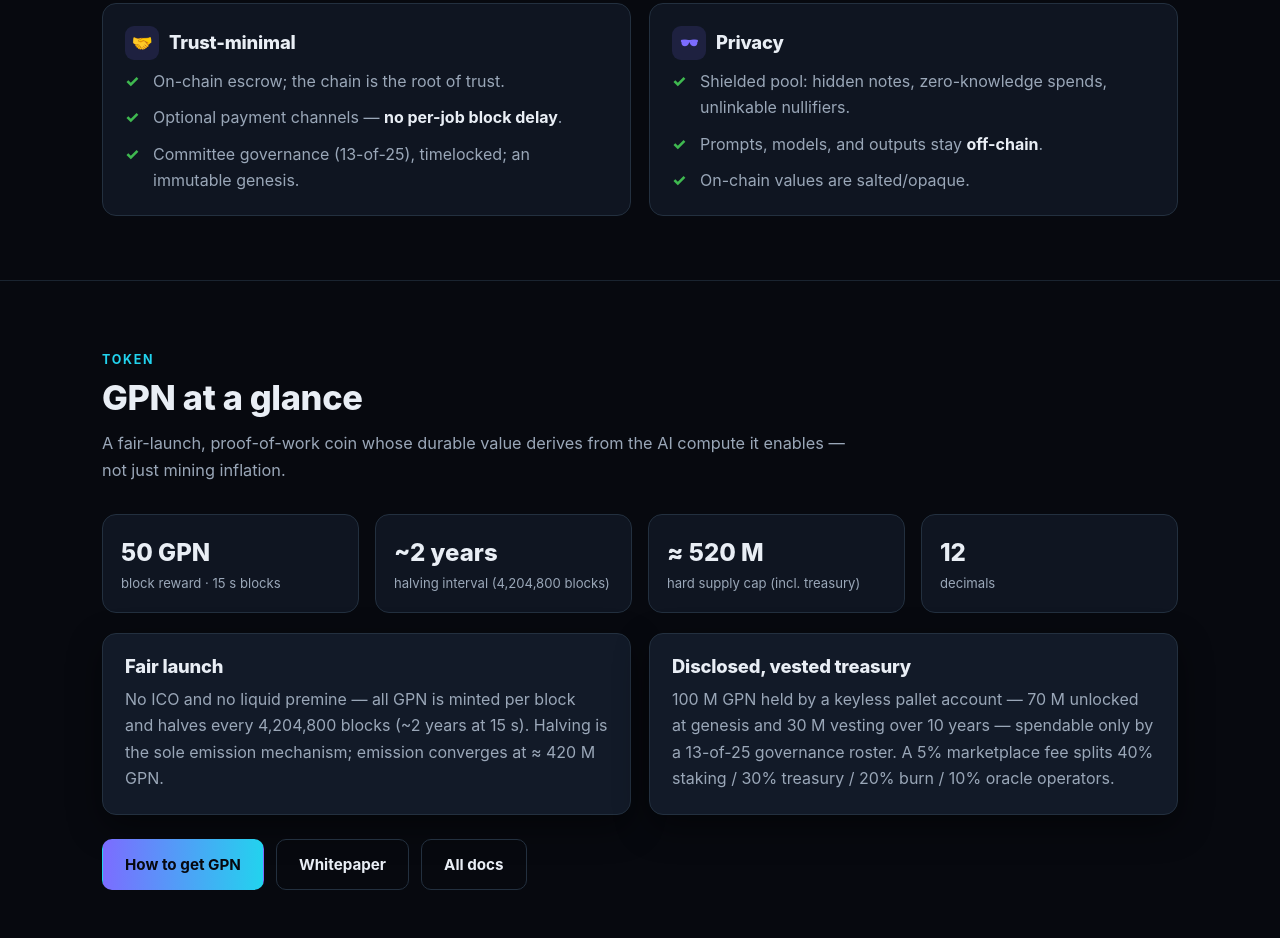
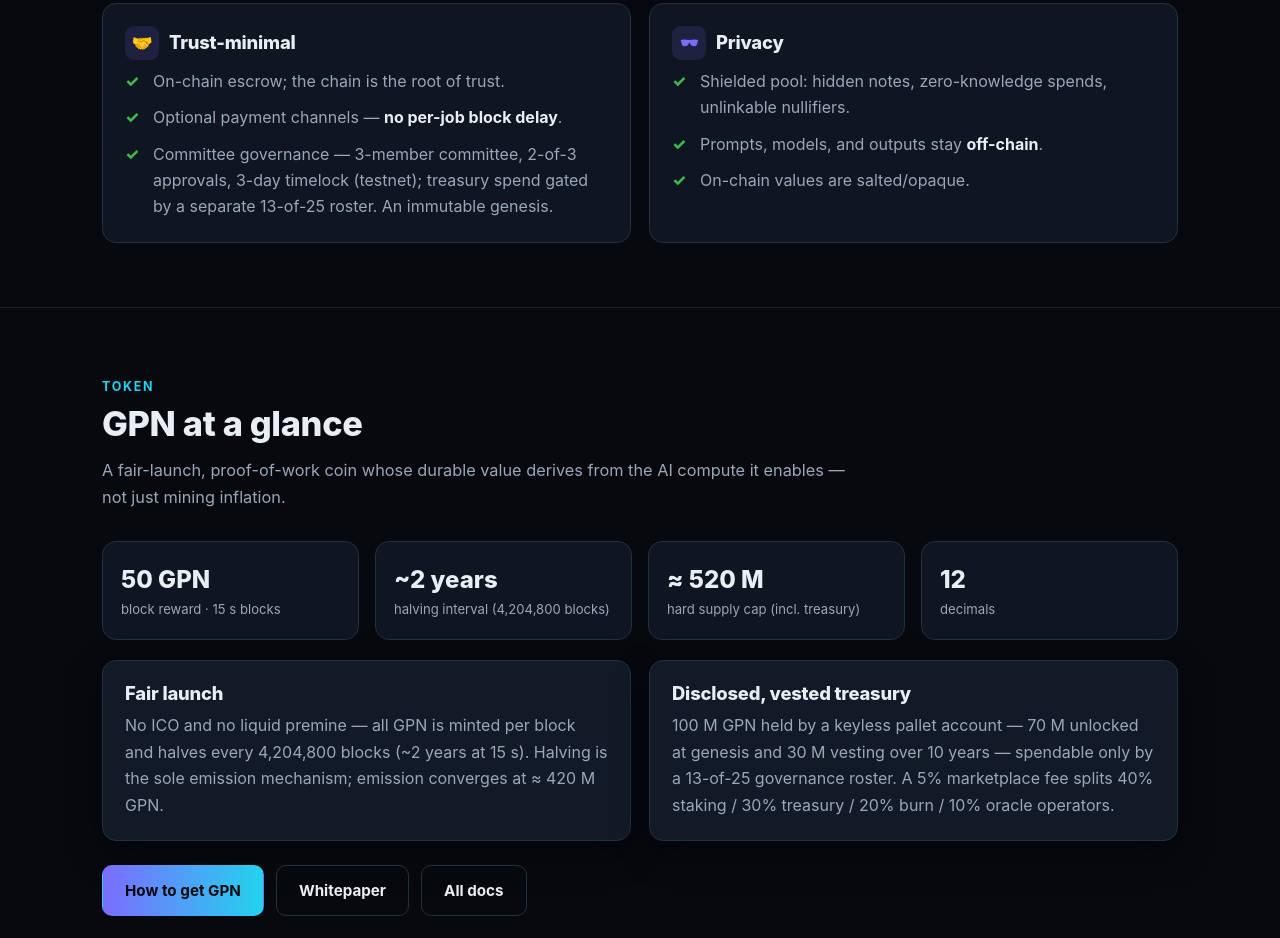
Before and after one commit to crewlyllc/gpn_coin, a plain HTML site: page website/index.html in a window 1280 px wide. Shown: the part 4782-5720 px from the top of the page. Drawn offline with Linux system fonts and the light colour scheme.

Commit message:
site(index): governance claim is 3-member committee 2-of-3 (audit #113)
Homepage 'What you get' said 'Committee governance (13-of-25)', but the live
committee is 3 members / 2-of-3 approvals / 3-day timelock; 13-of-25 is the
treasury *spend roster*. Reworded to state both, correctly.

```diff
--- a/website/index.html
+++ b/website/index.html
@@ -358,7 +358,7 @@ mkdir -p ~/gpn &amp;&amp; tar -xzf gpn-linux.tar.gz -C ~/gpn &amp;&amp; cd ~/gpn
           <ul class="checks">
             <li>On-chain escrow; the chain is the root of trust.</li>
             <li>Optional payment channels — <b>no per-job block delay</b>.</li>
-            <li>Committee governance (13-of-25), timelocked; an immutable genesis.</li>
+            <li>Committee governance — 3-member committee, 2-of-3 approvals, 3-day timelock (testnet); treasury spend gated by a separate 13-of-25 roster. An immutable genesis.</li>
           </ul>
         </div>
         <div class="card plain">
```
